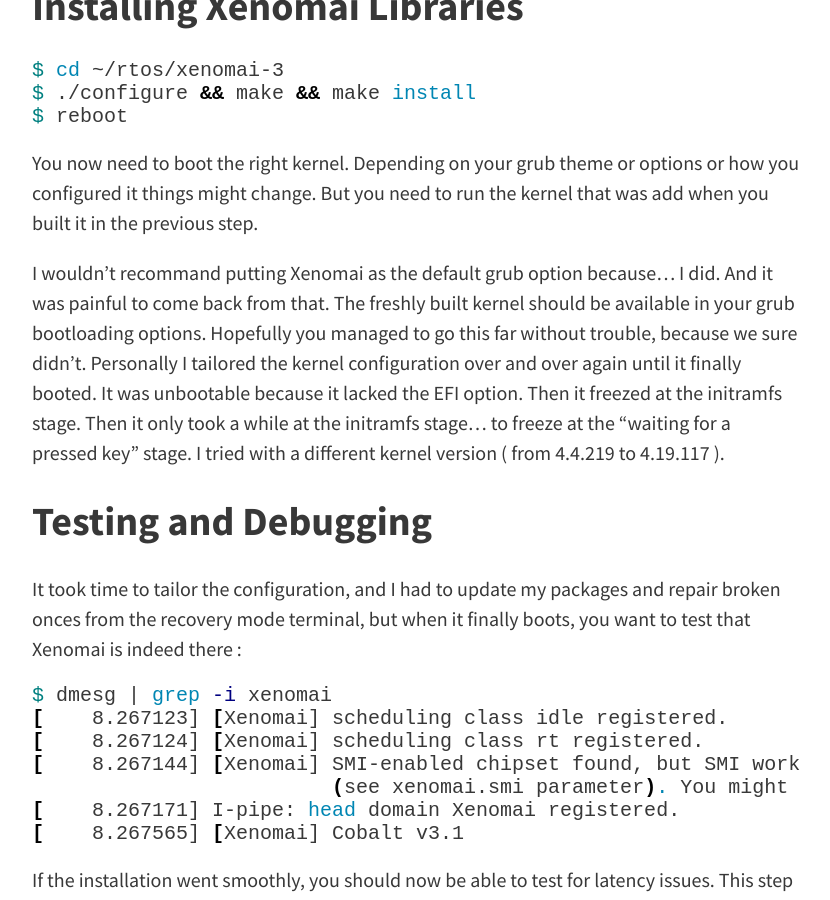
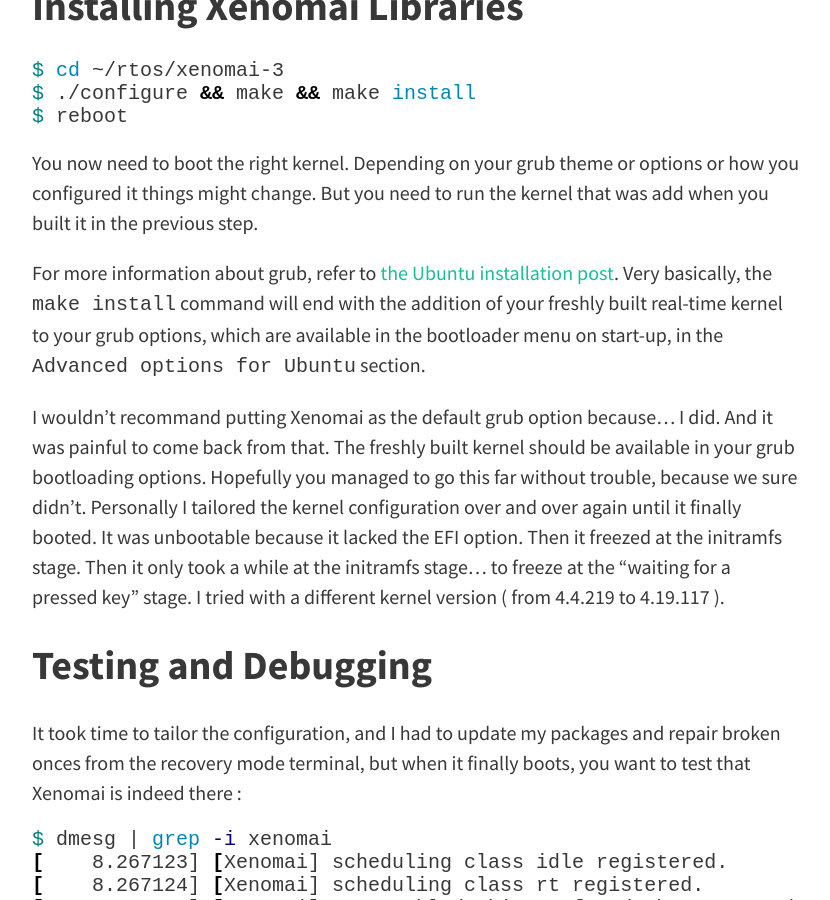
Before and after one commit to MasterERTS/rtros-documentation, a Jekyll site: the page built from _posts/2020-04-21-xenomai.md, in a window 1280 px wide and 900 px high, scrolled down 3793 px. Shown: the whole window, without its empty margins (224-1054 px from the left). Built offline with Jekyll 4.4.1, drawn with Linux system fonts in a browser that asks for light colours; nearby versions of some CDN libraries.

Commit message:
add grub small section and ref to ubuntu post

```diff
--- a/_posts/2020-04-21-xenomai.md
+++ b/_posts/2020-04-21-xenomai.md
@@ -123,6 +123,8 @@
 
 You now need to boot the right kernel. Depending on your grub theme or options or how you configured it things might change. But you need to run the kernel that was add when you built it in the previous step.
 
+For more information about grub, refer to [the Ubuntu installation post](https://master-coro.github.io/rtros-documentation/2020/04/24/ubuntu.html). Very basically, the `make install` command will end with the addition of your freshly built real-time kernel to your grub options, which are available in the bootloader menu on start-up, in the `Advanced options for Ubuntu` section.
+
 I wouldn't recommand putting Xenomai as the default grub option because... I did. And it was painful to come back from that.
 The freshly built kernel should be available in your grub bootloading options.
 Hopefully you managed to go this far without trouble, because we sure didn't. Personally I tailored the kernel configuration over and over again until it finally booted.
```
